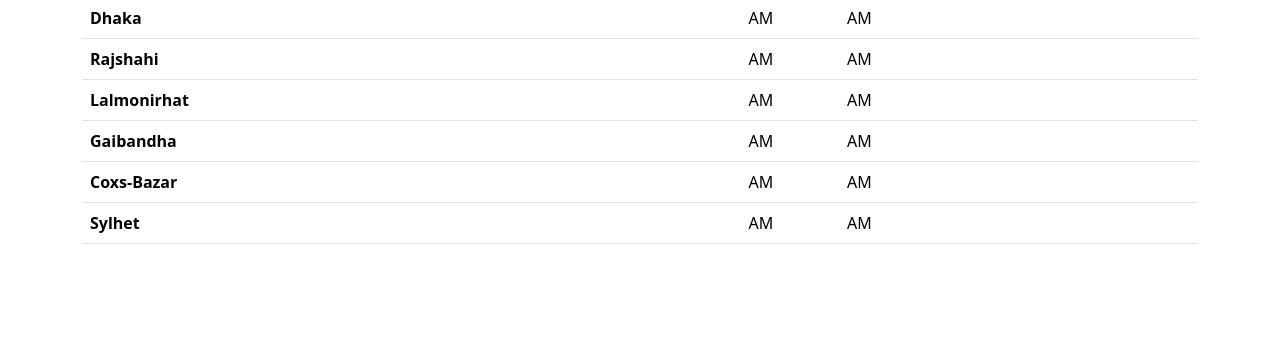
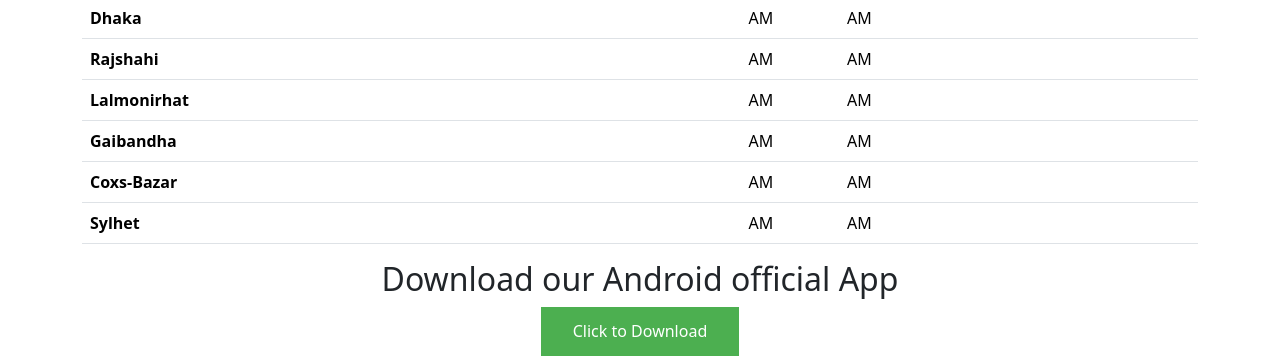
Before and after one commit to ferdousAkash/Weather-App, a plain HTML site: page index.html in a window 1280 px wide. Shown: the part 611-975 px from the top of the page. Before the commit the page ends 871 px from the top, so only its background shows below. Drawn offline with nearby package versions, Linux system fonts and the light colour scheme; no server answers.

Commit message:
App Link Added

```diff
--- a/index.html
+++ b/index.html
@@ -203,6 +203,9 @@
           </tbody>
         </table>
       </div>
+      <h2 class="text-center">Download our Android official App </h2>
+
+      <h2 class="text-center"><a href="https://appsgeyser.io/16439303/Weathify?_ga=2.93776605.1500264480.1672524228-1227969866.1672524228" class="button">  Click to Download </a></h2>
     </main>
 
     </div>
--- a/styles.css
+++ b/styles.css
@@ -17,3 +17,13 @@ p{
     0% { transform: rotate(0deg); }
     100% { transform: rotate(360deg); }
   }
+  .button {
+    background-color: #4CAF50; /* Green */
+    border: none;
+    color: white;
+    padding: 15px 32px;
+    text-align: center;
+    text-decoration: none;
+    display: inline-block;
+    font-size: 16px;
+  }
```
